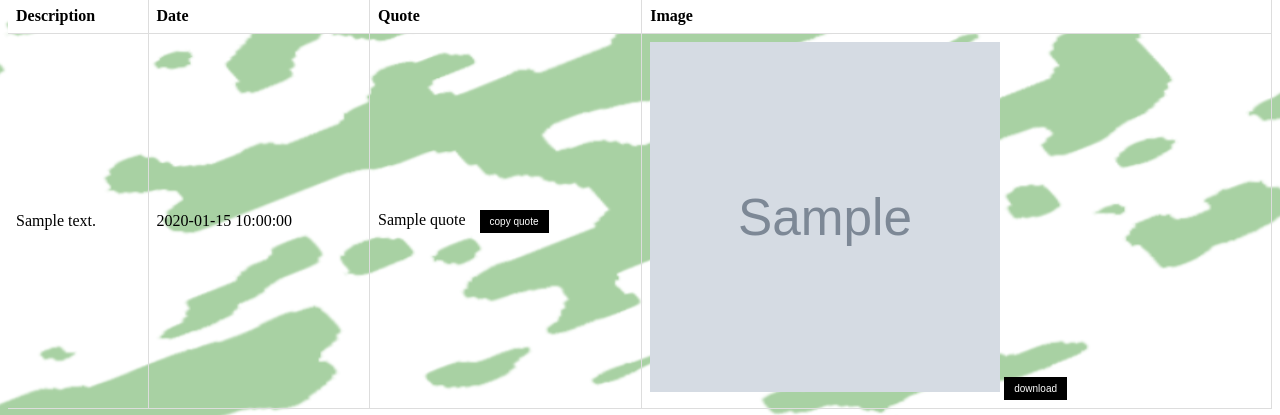
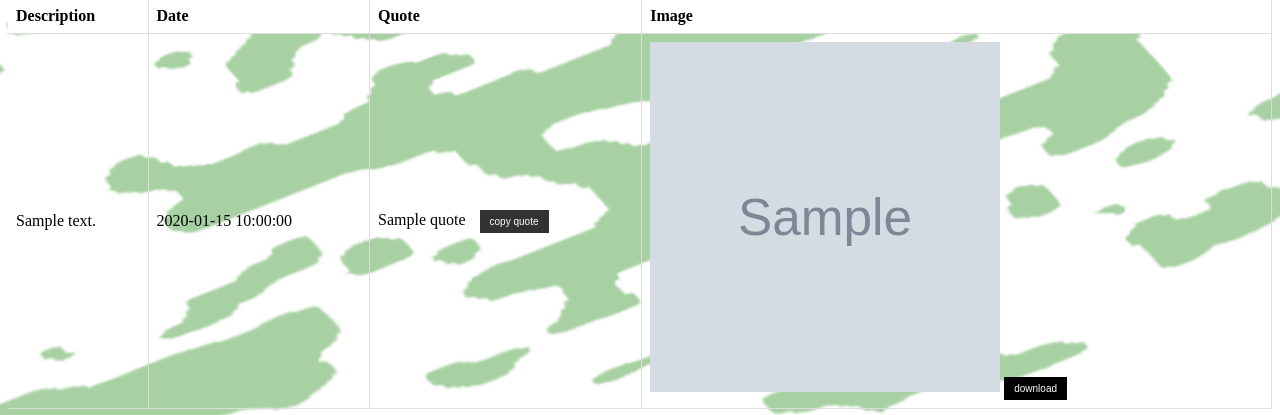
Before and after one commit to MaxGreenspan/BUCS-411-TeamProject, a Flask app: template templates/history.html in a window 1280 px wide, with the pointer over the restyled element. Shown: the part 69-484 px from the top of the page. Run offline with Flask 3, Linux system fonts and the light colour scheme; the template is opened without the code that fills it: most values are stand-ins (such as "Sample title", 1, 10 or a date in 2020); grey boxes marked "Sample" are stand-in pictures.

Commit message:
updated hover for history

```diff
--- a/templates/history.html
+++ b/templates/history.html
@@ -15,6 +15,14 @@
         }
     </script>
     <style>
+
+        button:hover {
+            opacity: 0.8;
+        }
+
+        a:hover {
+            opacity: 0.7;
+        }
 
         body {
             background-image: url('../static/background.png'); /* Light green background */
```
